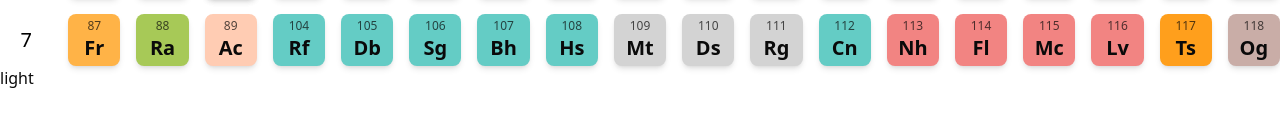
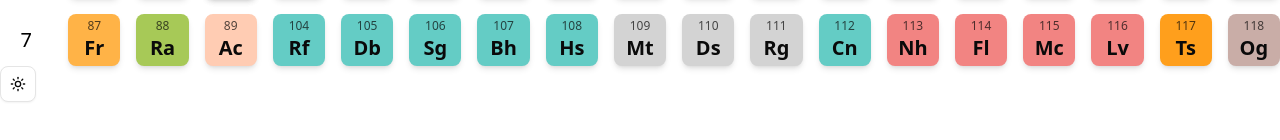
Before and after one commit to fredrikj31/periodic-table, a React (Vite) app: page / in a window 1280 px wide. Shown: the part 464-604 px from the top of the page. Built offline with nearby package versions, Linux system fonts and the light colour scheme.

Commit message:
feat(theme): updates theme selector & adds system setting

```diff
--- a/src/components/ThemeToggler.tsx
+++ b/src/components/ThemeToggler.tsx
@@ -1,20 +1,36 @@
+import {
+  DropdownMenu,
+  DropdownMenuContent,
+  DropdownMenuItem,
+  DropdownMenuTrigger,
+} from "@shadcn-ui/components/ui/dropdown-menu";
 import { useTheme } from "../providers/Theme";
+import { Button } from "@shadcn-ui/components/ui/button";
+import { Moon, Sun } from "lucide-react";
 
 export const ThemeToggler = () => {
-  const { theme, setTheme } = useTheme();
+  const { setTheme } = useTheme();
 
-  const toggleTheme = () => {
-    switch (theme) {
-      case "light":
-        setTheme("dark");
-        break;
-      case "dark":
-        setTheme("light");
-        break;
-      default:
-        break;
-    }
-  };
-
-  return <button onClick={() => toggleTheme()}>{theme}</button>;
+  return (
+    <DropdownMenu>
+      <DropdownMenuTrigger asChild>
+        <Button variant="outline" size="icon">
+          <Sun className="h-[1.2rem] w-[1.2rem] scale-100 rotate-0 transition-all dark:scale-0 dark:-rotate-90" />
+          <Moon className="absolute h-[1.2rem] w-[1.2rem] scale-0 rotate-90 transition-all dark:scale-100 dark:rotate-0" />
+          <span className="sr-only">Toggle theme</span>
+        </Button>
+      </DropdownMenuTrigger>
+      <DropdownMenuContent align="end">
+        <DropdownMenuItem onClick={() => setTheme("light")}>
+          Light
+        </DropdownMenuItem>
+        <DropdownMenuItem onClick={() => setTheme("dark")}>
+          Dark
+        </DropdownMenuItem>
+        <DropdownMenuItem onClick={() => setTheme("system")}>
+          System
+        </DropdownMenuItem>
+      </DropdownMenuContent>
+    </DropdownMenu>
+  );
 };
--- a/src/providers/Theme.tsx
+++ b/src/providers/Theme.tsx
@@ -1,6 +1,6 @@
 import { createContext, useContext, useEffect, useState } from "react";
 
-type Theme = "dark" | "light";
+type Theme = "dark" | "light" | "system";
 
 type ThemeProviderProps = {
   children: React.ReactNode;
@@ -14,7 +14,7 @@
 };
 
 const initialState: ThemeProviderState = {
-  theme: "light",
+  theme: "system",
   setTheme: () => null,
 };
 
@@ -22,7 +22,7 @@
 
 export function ThemeProvider({
   children,
-  defaultTheme = "light",
+  defaultTheme = "system",
   storageKey = "periodic-table-theme",
   ...props
 }: ThemeProviderProps) {
@@ -34,6 +34,17 @@
     const root = window.document.documentElement;
 
     root.classList.remove("light", "dark");
+
+    if (theme === "system") {
+      const systemTheme = window.matchMedia("(prefers-color-scheme: dark)")
+        .matches
+        ? "dark"
+        : "light";
+
+      root.classList.add(systemTheme);
+      return;
+    }
+
     root.classList.add(theme);
   }, [theme]);
 
```
